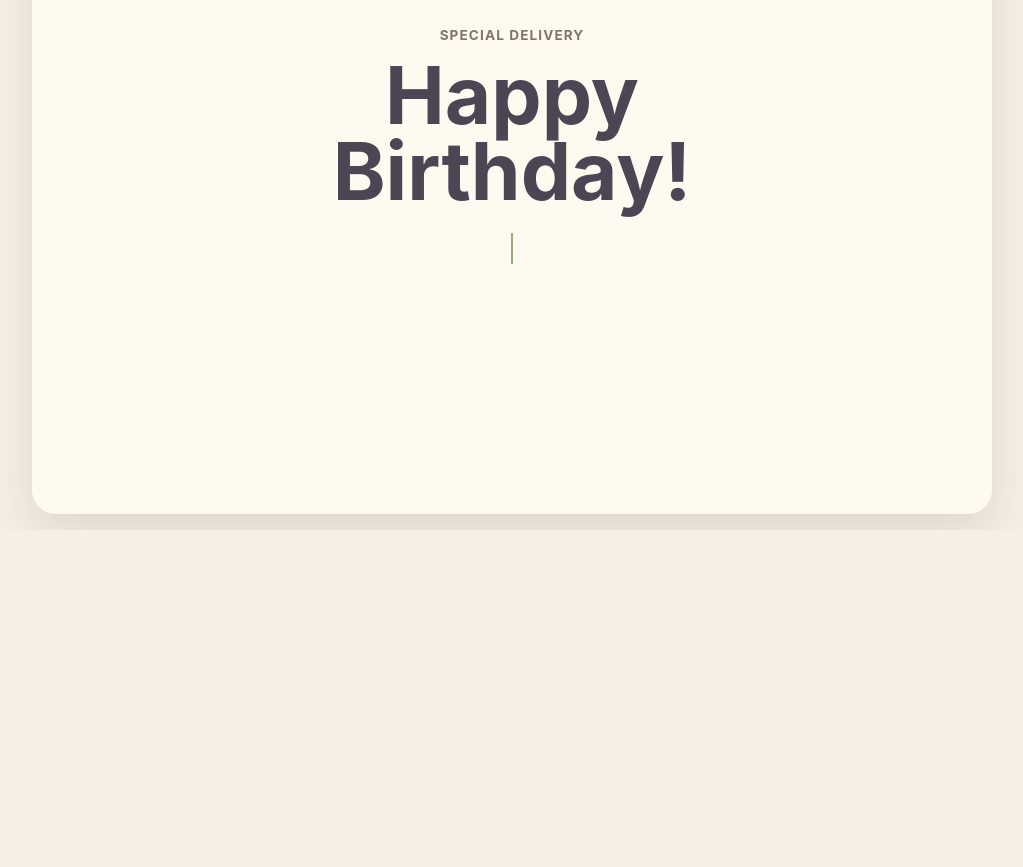
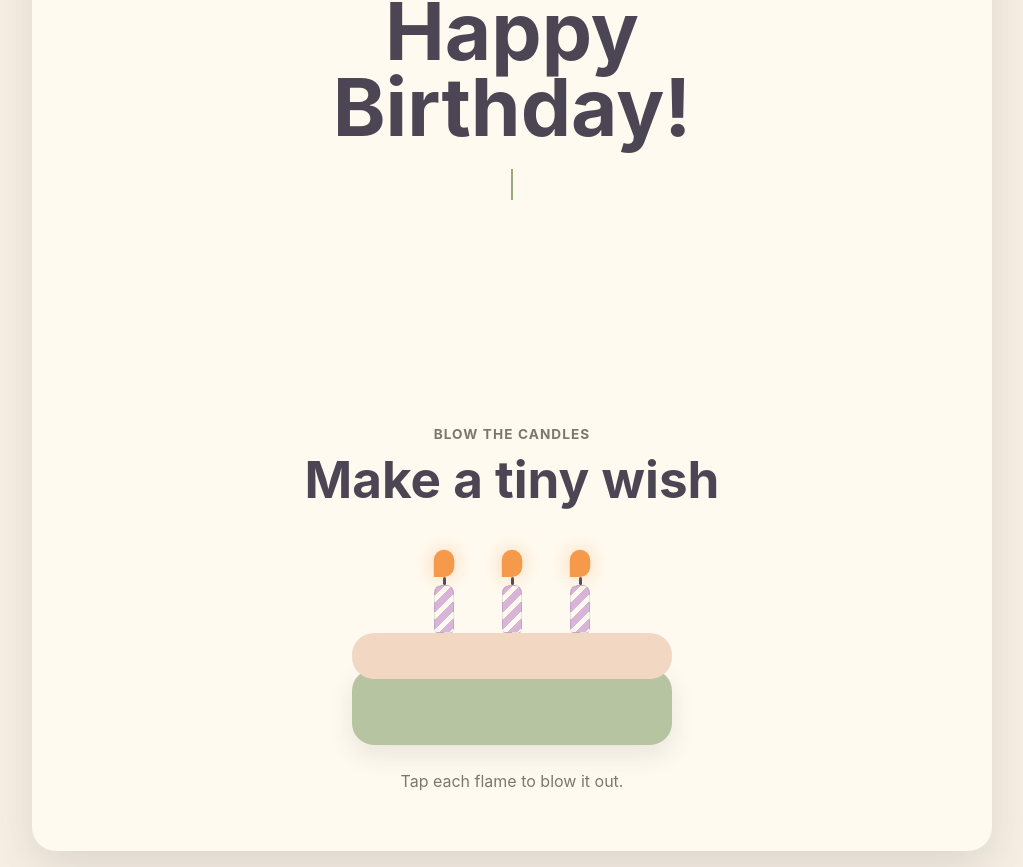
Before and after one commit to jauzii/Project-HBD, a React (Vite) app: page / in a window 1280 px wide. Shown: the part 270-1137 px from the top of the page, without its empty margins (128-1151 px from the left). Before the commit the page ends 800 px from the top, so only its background shows below. Built offline with nearby package versions, Linux system fonts and the light colour scheme.

Commit message:
eat: complete STEP_09 candle game

```diff
--- a/src/App.css
+++ b/src/App.css
@@ -195,7 +195,7 @@
 }
 
 .greeting-screen {
-  min-height: calc(100svh - 32px);
+  min-height: min(640px, calc(100svh - 32px));
   display: grid;
   place-items: center;
   padding: 72px 24px 32px;
@@ -261,3 +261,134 @@
     border-right: 0;
   }
 }
+
+.candle-game {
+  display: grid;
+  place-items: center;
+  padding: 40px 24px 56px;
+}
+
+.candle-game-card {
+  width: min(100%, 520px);
+  text-align: center;
+}
+
+.candle-game-kicker {
+  margin: 0 0 12px;
+  color: var(--muted);
+  font-size: 0.85rem;
+  font-weight: 700;
+  letter-spacing: 0.08em;
+  text-transform: uppercase;
+}
+
+.candle-game-title {
+  margin: 0;
+  color: var(--text);
+  font-family: Poppins, Inter, system-ui, sans-serif;
+  font-size: clamp(2rem, 10vw, 3.2rem);
+  line-height: 1;
+}
+
+.cake {
+  width: min(100%, 320px);
+  margin: 36px auto 0;
+  display: grid;
+  justify-items: center;
+  position: relative;
+}
+
+.candles {
+  display: flex;
+  align-items: end;
+  justify-content: center;
+  gap: clamp(18px, 7vw, 34px);
+  height: 92px;
+  position: relative;
+  z-index: 2;
+}
+
+.candle {
+  width: 34px;
+  height: 86px;
+  border: 0;
+  background: transparent;
+  display: grid;
+  justify-items: center;
+  align-content: end;
+  padding: 0;
+  cursor: pointer;
+  position: relative;
+}
+
+.candle:disabled {
+  cursor: default;
+}
+
+.candle:focus-visible {
+  outline: 3px solid var(--accent);
+  outline-offset: 5px;
+  border-radius: 14px;
+}
+
+.flame {
+  width: 18px;
+  height: 24px;
+  border-radius: 999px 999px 999px 0;
+  background: var(--flame);
+  transform: rotate(-45deg);
+  box-shadow: 0 0 18px rgba(245, 154, 74, 0.42);
+}
+
+.wick {
+  width: 3px;
+  height: 8px;
+  background: var(--text);
+  border-radius: 999px;
+}
+
+.candle-stick {
+  width: 20px;
+  height: 48px;
+  border-radius: 8px 8px 4px 4px;
+  background: repeating-linear-gradient(
+    135deg,
+    var(--candle),
+    var(--candle) 7px,
+    var(--surface) 7px,
+    var(--surface) 12px
+  );
+  border: 1px solid var(--button-border);
+}
+
+.candle-blown .wick {
+  margin-top: 24px;
+}
+
+.cake-top,
+.cake-base {
+  width: 100%;
+  border-radius: 22px;
+}
+
+.cake-top {
+  height: 46px;
+  background: var(--cake-frosting);
+  position: relative;
+  z-index: 1;
+}
+
+.cake-base {
+  height: 76px;
+  margin-top: -10px;
+  background: var(--cake);
+  box-shadow: var(--button-shadow);
+}
+
+.candle-game-status {
+  min-height: 1.6em;
+  margin: 24px 0 0;
+  color: var(--muted);
+  font-size: 1rem;
+  line-height: 1.6;
+}
--- a/src/App.jsx
+++ b/src/App.jsx
@@ -1,3 +1,4 @@
+import CandleGame from './components/CandleGame'
 import Greeting from './components/Greeting'
 import MusicButton from './components/MusicButton'
 import './App.css'
@@ -8,6 +9,7 @@ function App() {
       <div className="app-stage">
         <MusicButton />
         <Greeting />
+        <CandleGame />
       </div>
     </main>
   )
--- /dev/null
+++ b/src/components/CandleGame.jsx
@@ -0,0 +1,67 @@
+import { useState } from 'react'
+import { motion } from 'framer-motion'
+
+const candles = [1, 2, 3]
+
+function CandleGame() {
+  const [blownCandles, setBlownCandles] = useState([])
+
+  const blowCandle = (candleId) => {
+    if (blownCandles.includes(candleId)) {
+      return
+    }
+
+    setBlownCandles([...blownCandles, candleId])
+  }
+
+  const completed = blownCandles.length === candles.length
+
+  return (
+    <section className="candle-game" aria-labelledby="candle-game-title">
+      <div className="candle-game-card">
+        <p className="candle-game-kicker">Blow the candles</p>
+        <h2 className="candle-game-title" id="candle-game-title">
+          Make a tiny wish
+        </h2>
+
+        <div className="cake" aria-label={`${blownCandles.length} of 3 candles blown`}>
+          <div className="candles">
+            {candles.map((candleId) => {
+              const isBlown = blownCandles.includes(candleId)
+
+              return (
+                <button
+                  className={`candle ${isBlown ? 'candle-blown' : ''}`}
+                  type="button"
+                  key={candleId}
+                  aria-label={isBlown ? `Candle ${candleId} blown` : `Blow candle ${candleId}`}
+                  disabled={isBlown}
+                  onClick={() => blowCandle(candleId)}
+                >
+                  {!isBlown && (
+                    <motion.span
+                      className="flame"
+                      aria-hidden="true"
+                      animate={{ scale: [1, 1.16, 0.94, 1], y: [0, -2, 1, 0] }}
+                      transition={{ duration: 0.9, repeat: Infinity }}
+                    />
+                  )}
+                  <span className="wick" aria-hidden="true" />
+                  <span className="candle-stick" aria-hidden="true" />
+                </button>
+              )
+            })}
+          </div>
+          <div className="cake-top" />
+          <div className="cake-base" />
+        </div>
+
+        <p className="candle-game-status">
+          {completed ? 'All candles are out.' : 'Tap each flame to blow it out.'}
+        </p>
+      </div>
+    </section>
+  )
+}
+
+export default CandleGame
--- a/src/index.css
+++ b/src/index.css
@@ -11,6 +11,10 @@
   --button-surface: rgba(255, 250, 240, 0.9);
   --button-border: rgba(76, 70, 84, 0.14);
   --button-shadow: 0 10px 24px rgba(76, 70, 84, 0.12);
+  --flame: #f59a4a;
+  --candle: #d8b4d8;
+  --cake-frosting: #f2d7c3;
+  --cake: #b7c4a1;
   --shadow: 0 18px 45px rgba(76, 70, 84, 0.14);
 
   font-family: Inter, Poppins, system-ui, sans-serif;
```
